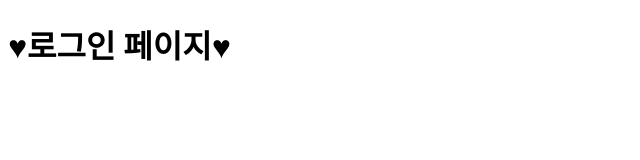
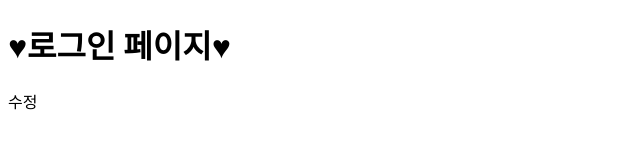
Before and after one commit to yuriyuri01/TEAM_B, a plain HTML site: page login.html in a window 1280 px wide. Shown: the full height of the page, 0-640 px from the left. Drawn offline with Linux system fonts and the light colour scheme.

Commit message:
로그인 수정본

```diff
--- a/login.html
+++ b/login.html
@@ -7,5 +7,6 @@
   </head>
   <body>
     <h1>♥로그인 페이지♥</h1>
+    <p>수정</p>
   </body>
 </html>
```
